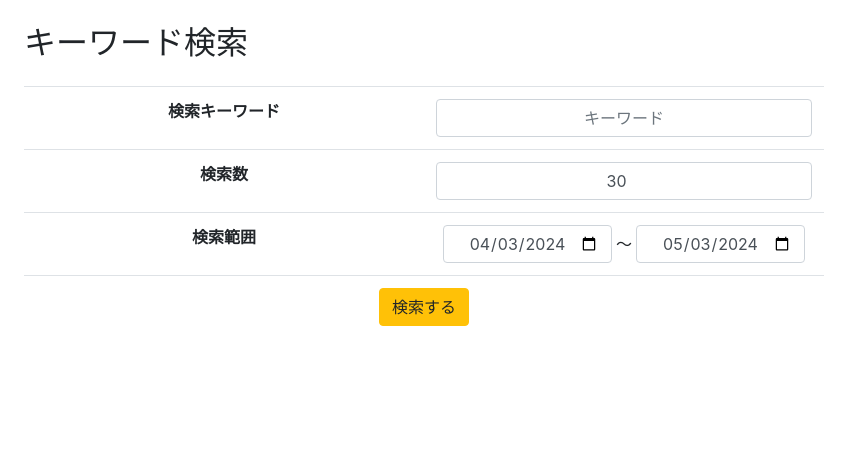
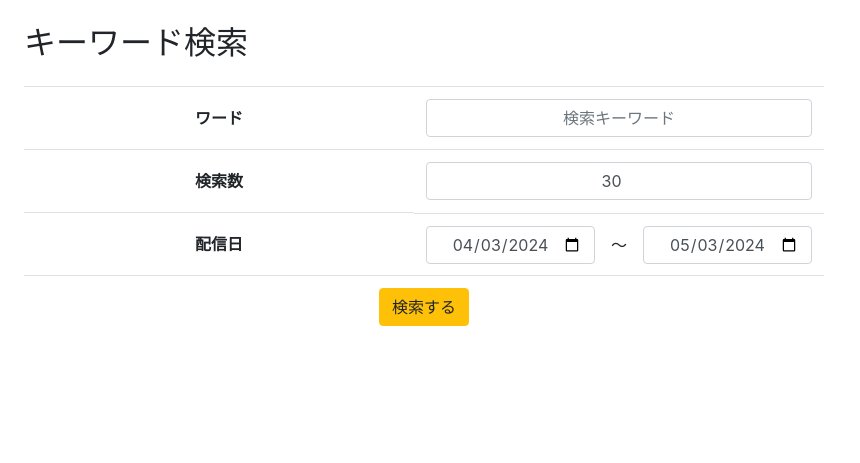
Before and after one commit to hirolibe/django-get-chapter, a Django app: page / in a window 1280 px wide. Shown: the top 463 px of the page, without its empty margins (0-860 px from the left). Run offline with Django 4.2, Linux system fonts and the light colour scheme; some libraries are stand-ins or nearby versions.

Commit message:
layout change

```diff
--- a/app/templates/app/index.html
+++ b/app/templates/app/index.html
@@ -10,35 +10,29 @@
     <form method="POST">
       {% csrf_token %}
       <tbody>
-        <tr>
-          <th scope="row">
-            <div style="display: flex; justify-content: center; align-items: center;">
-              <label class="control-label">検索キーワード</label>
-            </div>
+        <tr scope="row">
+          <th class="text-center">
+            <label class="control-label mb-0" style="line-height: 38px;">ワード</label>
           </th>
           <td style="width: 50%;" class="text-center">
-            {% render_field form.keyword class='form-control text-center' placeholder='キーワード' %}
+            {% render_field form.keyword class='form-control text-center' placeholder='検索キーワード' %}
           </td>
         </tr>
-        <tr>
-          <th scope="row">
-            <div style="display: flex; justify-content: center; align-items: center;">
-              <label class="control-label mb-0">検索数</label>
-            </div>
+        <tr scope="row">
+          <th class="text-center">
+              <label class="control-label mb-0" style="line-height: 38px;">検索数</label>
           </th>
           <td style="width: 50%;" class="text-center">
             {% render_field form.items_count class='form-control text-center' placeholder='検索数' %}
           </td>
         </tr>
-        <tr>
-          <th scope="row">
-            <div style="display: flex; justify-content: center; align-items: center;">
-              <label class="control-label mb-0">検索範囲</label>
-            </div>
+        <tr scope="row">
+          <th class="text-center">
+            <label class="control-label mb-0" style="line-height: 38px;">配信日</label>
           </th>
           <td style="display: flex; justify-content: center; align-items: center;">
             <div>{% render_field form.search_start class='form-control text-center' placeholder='いつから' %}</div>
-            <span class="mx-1">〜</span>
+            <span class="mx-3">〜</span>
             <div>{% render_field form.search_end class='form-control text-center' placeholder='いつまで' %}</div>
           </td>
         </tr>
```
